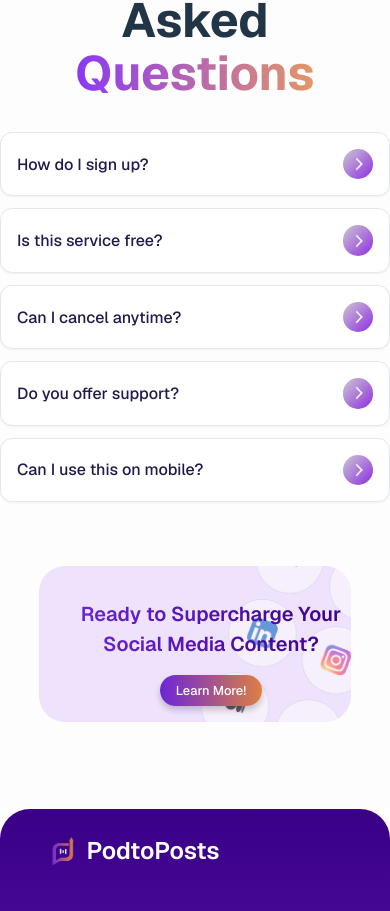
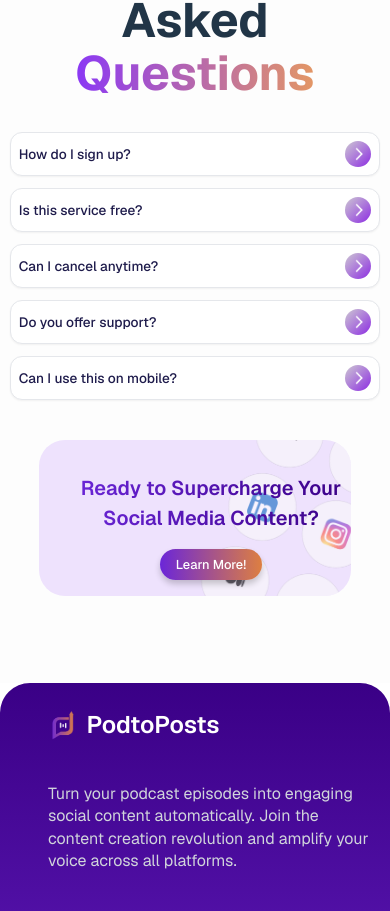
Before and after one commit to botkumar01/pod2posts, a React (Vite) app: page /home in a window 390 px wide. Shown: the part 6416-7327 px from the top of the page. Built offline with nearby package versions, Linux system fonts and the light colour scheme.

Commit message:
Update FAQ.scss media qury

```diff
--- a/src/components/FAQ/FAQ.scss
+++ b/src/components/FAQ/FAQ.scss
@@ -62,3 +62,62 @@
   color: #4b5563;
   line-height: 1.5;
 }
+/* Tablet / small desktop */
+@media screen and (max-width: 700px) {
+  .faq-container {
+    max-width: 90%;
+    margin-bottom: 3rem;
+  }
+
+  .faq-item {
+    padding: 0.75rem;
+  }
+
+  .faq-question {
+    font-size: 0.95rem;
+  }
+
+  .faq-arrow {
+    width: 28px;
+    height: 28px;
+  }
+
+  .faq-answer-wrapper.open {
+    max-height: 180px; /* slightly smaller for smaller screens */
+  }
+
+  .faq-answer {
+    font-size: 0.9rem;
+    line-height: 1.4;
+  }
+}
+
+/* Mobile */
+@media screen and (max-width: 400px) {
+  .faq-container {
+    max-width: 95%;
+    margin-bottom: 2.5rem;
+  }
+
+  .faq-item {
+    padding: 0.5rem;
+  }
+
+  .faq-question {
+    font-size: 0.85rem;
+  }
+
+  .faq-arrow {
+    width: 26px;
+    height: 26px;
+  }
+
+  .faq-answer-wrapper.open {
+    max-height: 160px; /* adjust as needed */
+  }
+
+  .faq-answer {
+    font-size: 0.8rem;
+    line-height: 1.3;
+  }
+}
```
